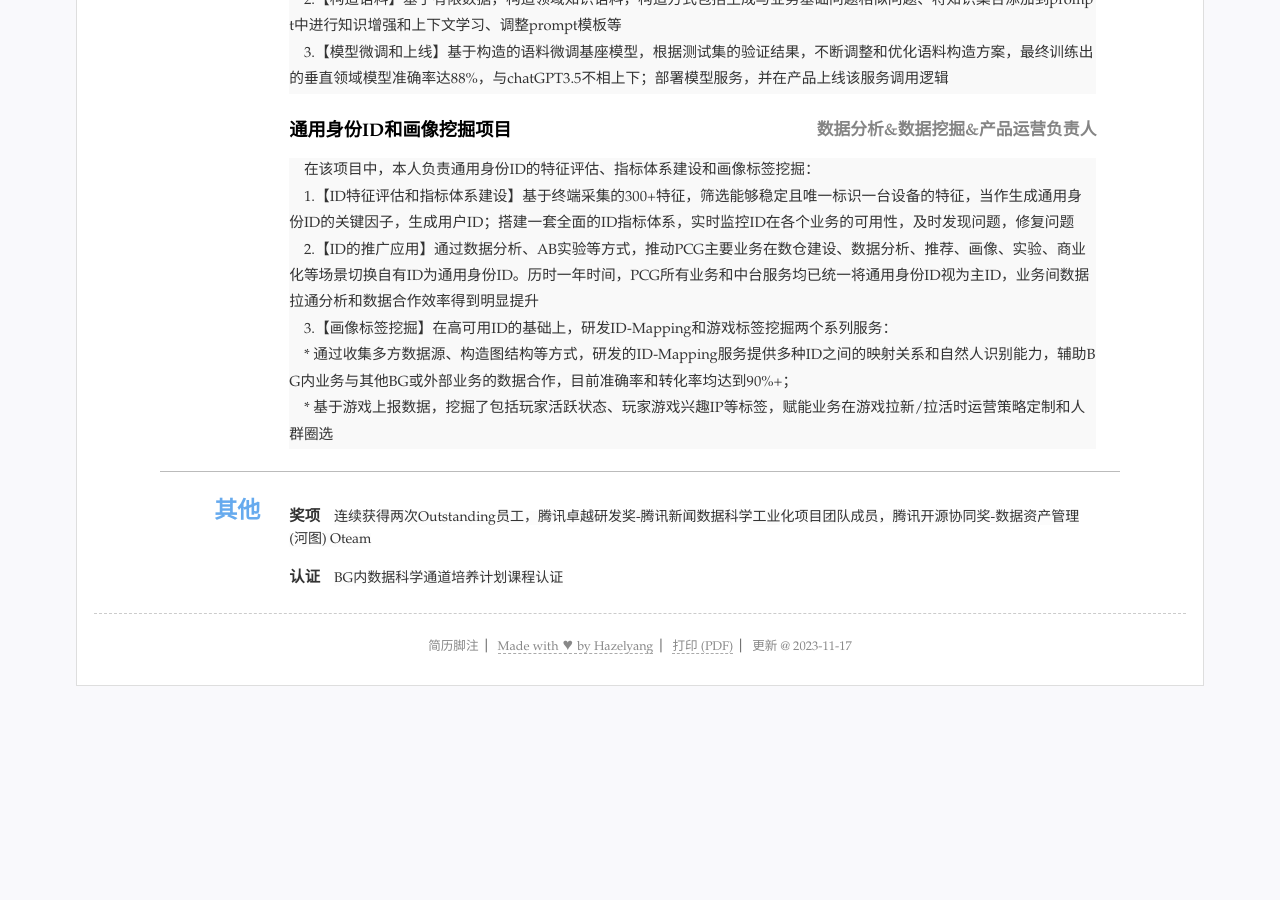
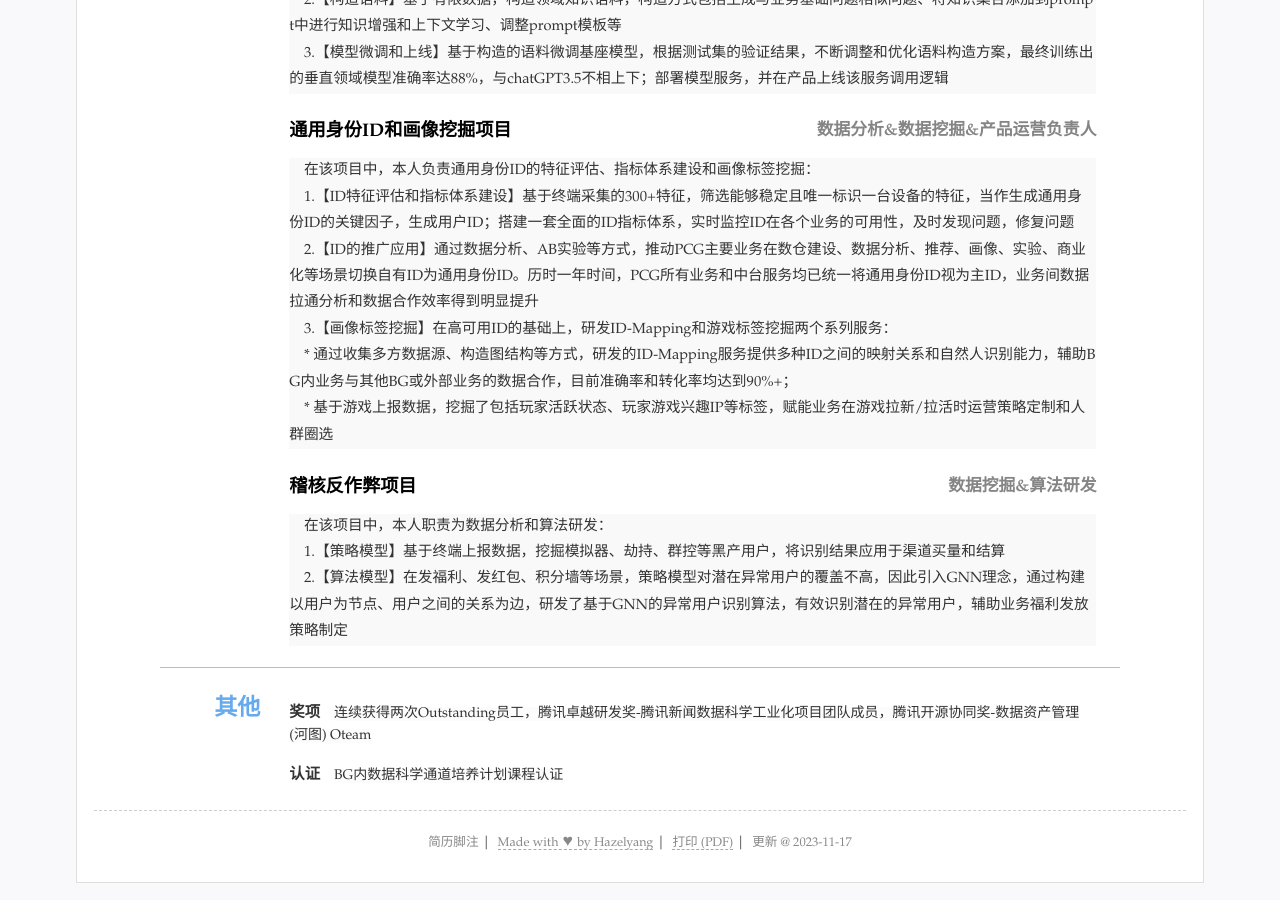
Before and after one commit to wenruity/resume1, a Jekyll site: the page built from index.html, in a window 1280 px wide and 900 px high, scrolled down 1308 px. Built offline with Jekyll 4.4.1, drawn with Linux system fonts in a browser that asks for light colours; before the commit the page ends 2011 px from its top, so only the background shows below that.

Commit message:
Update resume.yml

```diff
--- a/_data/resume.yml
+++ b/_data/resume.yml
@@ -142,13 +142,13 @@ main: #简历主要内容，
               * 基于游戏上报数据，挖掘了包括玩家活跃状态、玩家游戏兴趣IP等标签，赋能业务在游戏拉新/拉活时运营策略定制和人群圈选
     sub: 数据分析&数据挖掘&产品运营负责人
 
-#   - title: 稽核反作弊项目
-#     # summary: Projects' introduction or summary
-#     detail: 在该项目中，本人职责为数据分析和算法研发： <br>  &nbsp &nbsp
-#     【策略模型】基于终端上报数据，挖掘模拟器、劫持、群控等黑产用户，将识别结果应用于渠道买量和结算 <br>  &nbsp &nbsp
-#     【算法模型】在发福利、发红包、积分墙等场景，策略模型对潜在异常用户的覆盖不高，因此引入GNN理念，通过构建以用户为节点、用户之间的关系为边，研发了基于GNN的异常用户识别算法，有效识别潜在的异常用户，辅助业务福利发放策略制定
-#       # md: _data/demo.md
-#     sub: 数据挖掘&算法研发
+  - title: 稽核反作弊项目
+    # summary: Projects' introduction or summary
+    detail: 在该项目中，本人职责为数据分析和算法研发： <br>  &nbsp &nbsp
+          1.【策略模型】基于终端上报数据，挖掘模拟器、劫持、群控等黑产用户，将识别结果应用于渠道买量和结算 <br>  &nbsp &nbsp
+          2.【算法模型】在发福利、发红包、积分墙等场景，策略模型对潜在异常用户的覆盖不高，因此引入GNN理念，通过构建以用户为节点、用户之间的关系为边，研发了基于GNN的异常用户识别算法，有效识别潜在的异常用户，辅助业务福利发放策略制定
+      # md: _data/demo.md
+    sub: 数据挖掘&算法研发
    #可继续添加更多内容
 
 #others 其他简略内容(列表)
```
